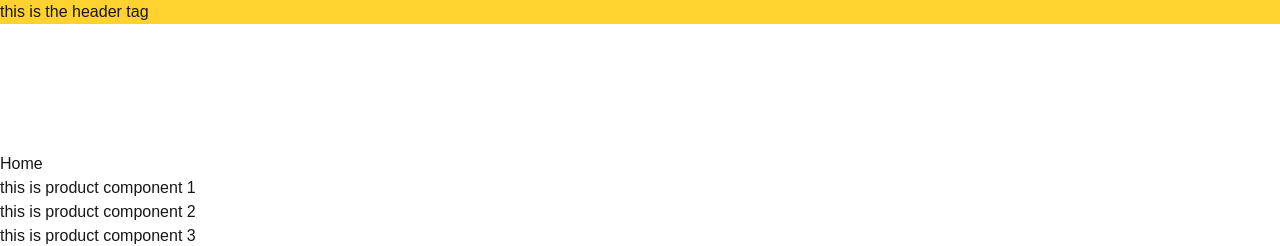
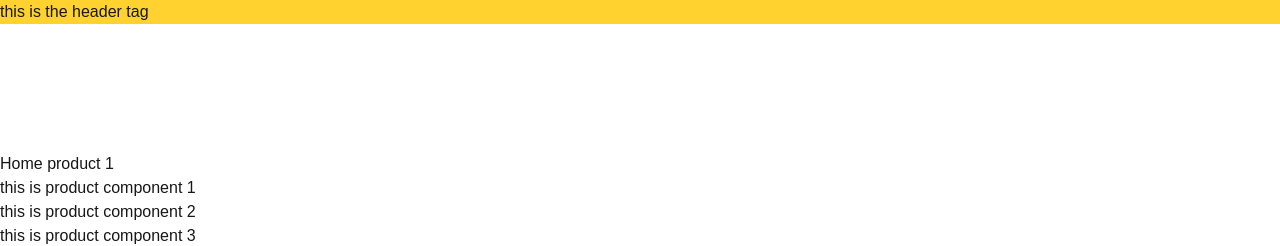
Before and after one commit to MogesBekele/next, a Next.js app: page /products in a window 1280 px wide. Shown: the top 246 px of the page. Built offline with nearby package versions, Linux system fonts and the light colour scheme.

Commit message:
create the dynamic route

```diff
--- a/src/app/products/page.tsx
+++ b/src/app/products/page.tsx
@@ -7,6 +7,8 @@ return(
 
   <div>
     <Link href="/">  Home</Link>
+
+     <Link href="/products/1">  product 1</Link>
 
   <h1>this is product component 1</h1>
    <h1>this is product component 2</h1>
```
